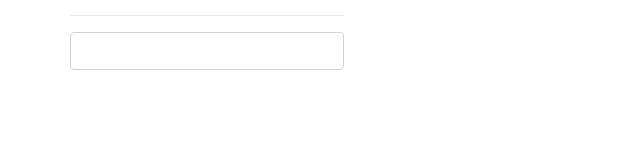
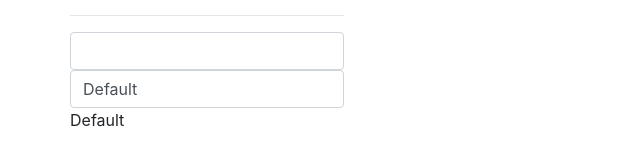
Before and after one commit to nevka/angular-theory, an Angular app: page / in a window 1280 px wide. Shown: the part 186-352 px from the top of the page, without its empty margins (0-640 px from the left). Built offline with nearby package versions, Linux system fonts and the light colour scheme.

Commit message:
template VS component - 3

```diff
--- a/src/app/app.module.ts
+++ b/src/app/app.module.ts
@@ -1,5 +1,6 @@
 import { BrowserModule } from '@angular/platform-browser';
 import { NgModule } from '@angular/core';
+import { FormsModule} from '@angular/forms';
 
 import { AppRoutingModule } from './app-routing.module';
 import { AppComponent } from './app.component';
@@ -14,7 +15,8 @@ import { CarComponent } from './car/car.component';
   ],
   imports: [
     BrowserModule,
-    AppRoutingModule
+    AppRoutingModule,
+    FormsModule
   ],
   providers: [],
   bootstrap: [AppComponent]
--- a/src/app/cars/cars.component.html
+++ b/src/app/cars/cars.component.html
@@ -7,8 +7,6 @@
 
 <hr />
 
-<!--<input class="form-control" type="text" (input)="onKeuUp($event)" />-->
-<!--<input class="form-control" type="text" #myInp (input)="onKeuUp(myInp.value)" />-->
-<!--<input class="form-control" type="text" (keyup)="onKeuUp($event)" />-->
-<input class="form-control" type="text" (keyup.enter)="onKeuUp($event)" />
+<input class="form-control" type="text" (keyup.enter)="onKeyUp($event)" />
+<input class="form-control" type="text" [(ngModel)]="inputText" />
 <p>{{inputText}}</p>
--- a/src/app/cars/cars.component.ts
+++ b/src/app/cars/cars.component.ts
@@ -9,7 +9,7 @@ export class CarsComponent {
 
   addCarStatus = '';
 
-  inputText = '';
+  inputText = 'Default';
 
 
   constructor() {}
@@ -17,18 +17,7 @@ export class CarsComponent {
   addCar() {
     this.addCarStatus = 'Машина добавлена';
   }
-  /*onKeuUp(event: Event) {
-    //console.log(event);
-    this.inputText = (<HTMLInputElement>event.target).value;
-  }*/
-  /*onKeuUp(value) {
-    this.inputText = value;
-  }*/
-  onKeuUp(event) {
-    /*if (event.code === 'Enter') {
-        this.inputText = event.target.value;
-    }*/
-
+  onKeyUp(event) {
     this.inputText = event.target.value;
   }
 
```
